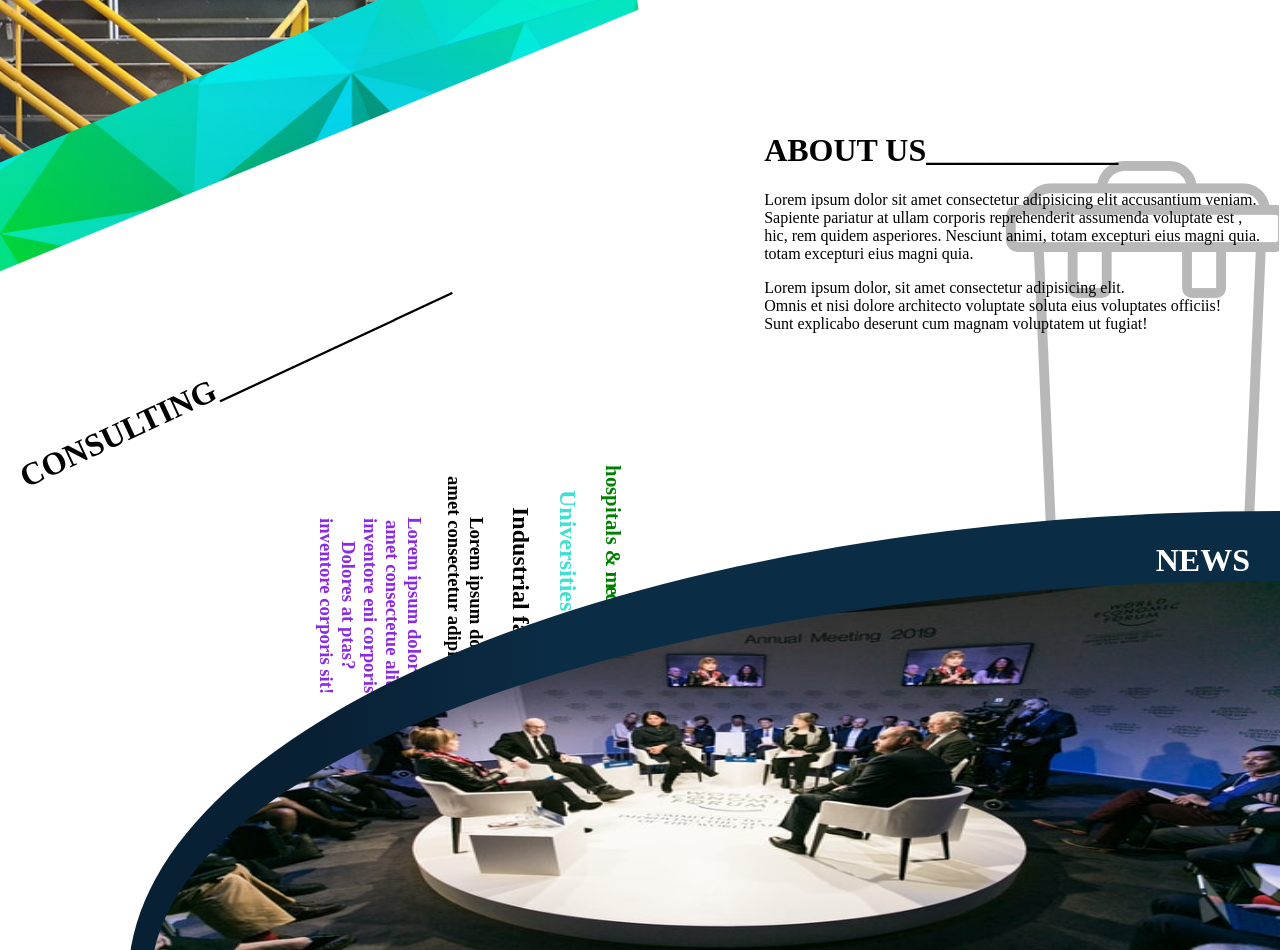
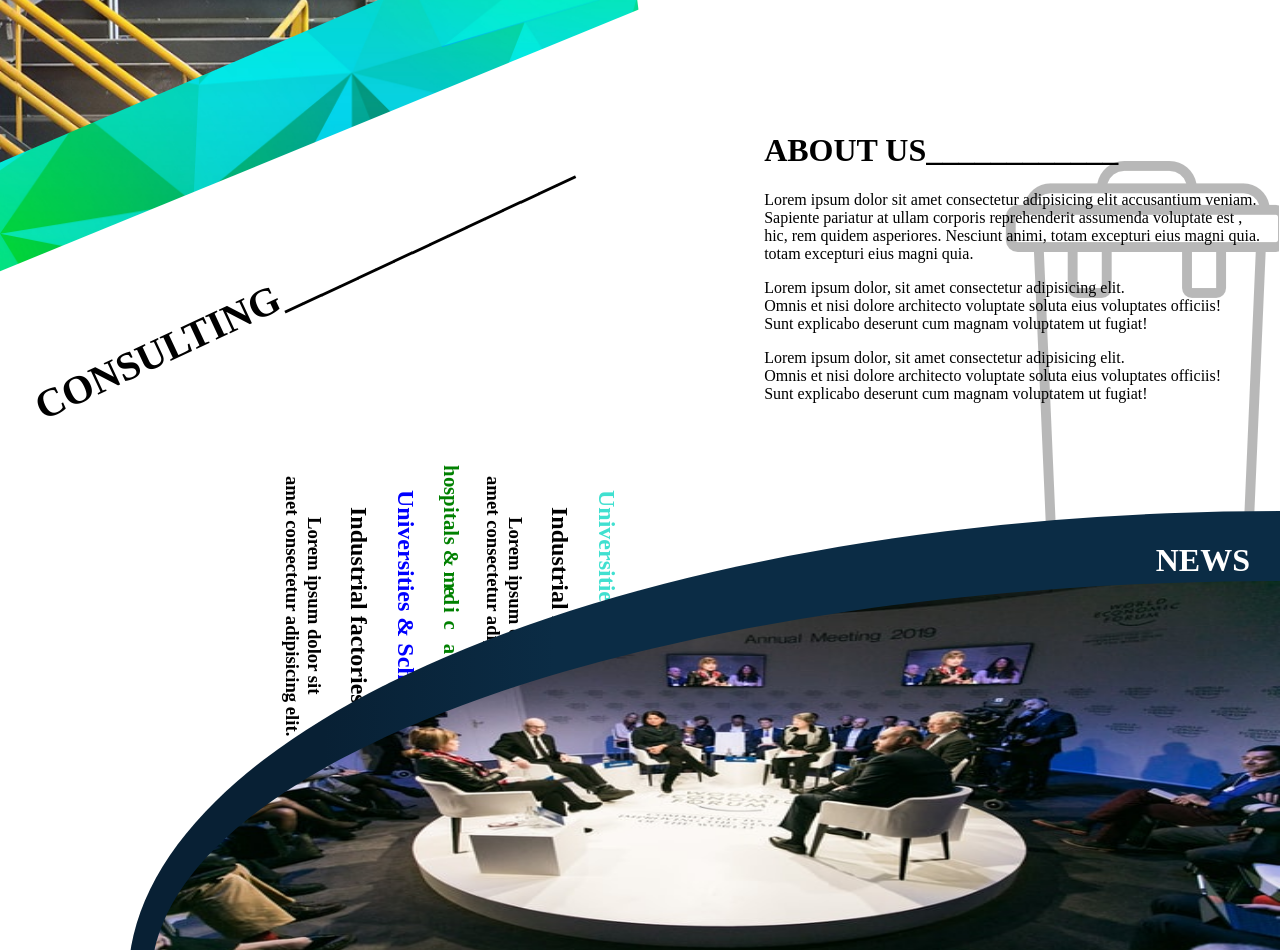
Before and after one commit to Mostafa-Ragab/Cord-Template, a plain HTML site: page index.html in a window 1280 px wide. Shown: the part 460-1410 px from the top of the page. Drawn offline with nearby package versions, Linux system fonts and the light colour scheme.

Commit message:
added styling

```diff
--- a/index.html
+++ b/index.html
@@ -43,6 +43,8 @@
          totam excepturi eius magni quia. <br>totam excepturi eius magni quia.
       </p>
       <p>Lorem ipsum dolor, sit amet consectetur adipisicing elit. <br> Omnis et nisi dolore architecto voluptate soluta eius voluptates officiis! <br> Sunt explicabo deserunt cum magnam voluptatem ut fugiat!</p>
+      <p>Lorem ipsum dolor, sit amet consectetur adipisicing elit. <br> Omnis et nisi dolore architecto voluptate soluta eius voluptates officiis! <br> Sunt explicabo deserunt cum magnam voluptatem ut fugiat!</p>
+
     </div>
     <div>
      <div>
@@ -52,15 +54,16 @@
     </div>
   </div>
   <divl class="txt-body">
+    <h2  style="color: turquoise;">Universities & Schools <h2>Industrial factories</h2> <h3>Lorem ipsum dolor sit <br> amet consectetur adipisicing elit.</h3>
     <h1 class="ml6">
       <span class="text-wrapper">
         <span class="letters"style="color: green;">hospitals & <br> medical<br>univerisities</span>
       </span>
     </h1>
-    <h2  style="color: turquoise;">Universities & Schools <h2>Industrial factories</h2> <h3>Lorem ipsum dolor sit <br> amet consectetur adipisicing elit.</h3>
+    <h2 style="color:blue;">Universities & Schools <h2>Industrial factories</h2> <h3>Lorem ipsum dolor sit <br> amet consectetur adipisicing elit.</h3>
   </div>
   <div >
-    <h3 class="txt-mod" style="color:blueviolet;">Lorem ipsum dolor sit <br>amet consectetue alit.<br> inventore eni corporis <br>Dolores at ptas?<br> inventore corporis sit!</h3>
+    <!-- <h3 class="txt-mode" style="color:blueviolet;">Lorem ipsum dolo -->
 
   </div>
   <div class="grid-footer">
--- a/style.css
+++ b/style.css
@@ -95,7 +95,7 @@ a {
     clip-path: polygon(0 69%, 100% 26%, 100% 45%, 0 86%);
 
     border-bottom-right-radius:100%;
-    border-top-right-radius: 100%
+    border-top-right-radius: 100%;
 
 }
 
@@ -199,11 +199,12 @@ a {
     }
 }
 #consulting {
-    margin-top: 00px;
+    margin-top: -100px;
     transform:rotate(-25deg);
-    left: 0px;
+    left: 10px;
     position: absolute;
     text-align: left;
+    font-size: 2.5em;
 }
 @media screen and (max-width: 1000px) {
     #consulting {
@@ -263,6 +264,7 @@ a {
 }
 .txt-mode {
     writing-mode: horizontal-tb;
+
 }
 
 /***********************************************************************
@@ -336,9 +338,9 @@ a {
     position: relative;
     font-weight: 900;
     font-size: 1.3em;
-  }
+}
 
-  .ml6 .text-wrapper {
+ .ml6 .text-wrapper {
     position: relative;
     display: inline-block;
     padding-top: 0.2em;
@@ -351,127 +353,3 @@ a {
     display: inline-block;
     line-height: 1em;
   }
-
-
-
-/* sectio{
-    bottom: 0;
-    width: 100%;
-    height: 350px;
-
-} */
-
-/* .box-foo {
-    position: absolute;
-    top: 950px;
-    right: 0;
-    width: 60%;
-    margin-left: auto;
-} */
-
-/* .footer-container {
-    position: relative;
-    bottom: 0;
-    width: 100%;
-
-} */
-
-/* .container-box {
-    height: 80%;
-    width: 60%;
-    bottom: 0;
-    background: rgb(8,32,52);
-    background: linear-gradient(90deg, rgba(8,32,52,1) 17%, rgba(11,44,69,1) 37%);
-} */
-
-
-
-/* img.triangle { */
-    /* the polygon() function takes a comma-separated list
-       of x y positions in relation to the origin 0 0 point
-       (the top-left) of the element, using those points
-       to form a line from one to the next (and from the last
-       to the first): */
-    /* -webkit-clip-path: polygon(100%  100% , 0 0, 0 100%);
-    clip-path: polygon(0 0, 100% 0, 0 100%);
-}
-
-
-*/
-/*
-.box > img {
-    display: flex;
-    flex-flow: column;
-    position: relative;
-    right: 0;
-    justify-items: flex-end;
-    margin-top: 20px;
-
-
-}
-.img-box {
-    height: 50vh;
-    width: auto;
-    right: 0px;
-    text-align:right;
-    float:right;
-    margin-left:100px;
-    clear:right;
-
-
-    /* background-position: right; */
-
-/* } */
-
-
-/* .container {
-    position: absolute;
-    top: 450px;
-    right: 0;
-    margin-left: auto;
-
-
-}
-/* .box-cont { */
-    /* position: absolute;
-    top: 100px;
-    right: 0;
-    margin-left: auto; */
-    /* height: 50vh; */
-    /* width: auto; */
-    /* right: 100px; */
-    /* text-align:center; */
-/* } */
-
-/* .top-right-about {
-    position: absolute;
-    top: 70px;
-    right: 20px;
-    margin-left: auto;
-} */
-/* .top-right-box {
-    position: absolute;
-    top: 50px;
-    right: 100px;
-    margin-left: auto;
-} */
-
-/* styling text */
-
-
-/*
-.text-container {
-    position: absolute;
-    top: 450px;
-}
-#consulting {
-    transform:rotate(-6deg);
-    left: 50px;
-    line-height: 50px;
-    margin-top: -200px;
-    position: absolute;
-    text-align: left;
-    justify-content: left;
-    top: 50%;
-    width: 100%;
-}
```
